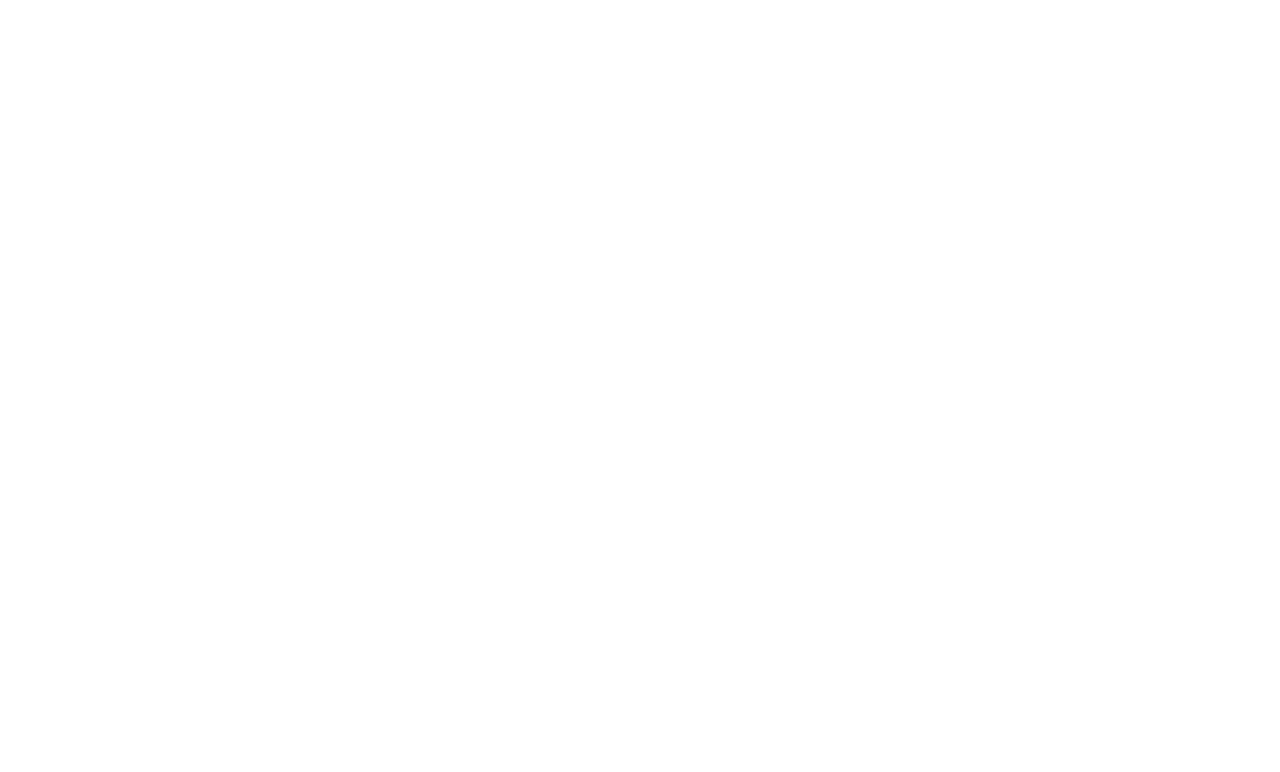
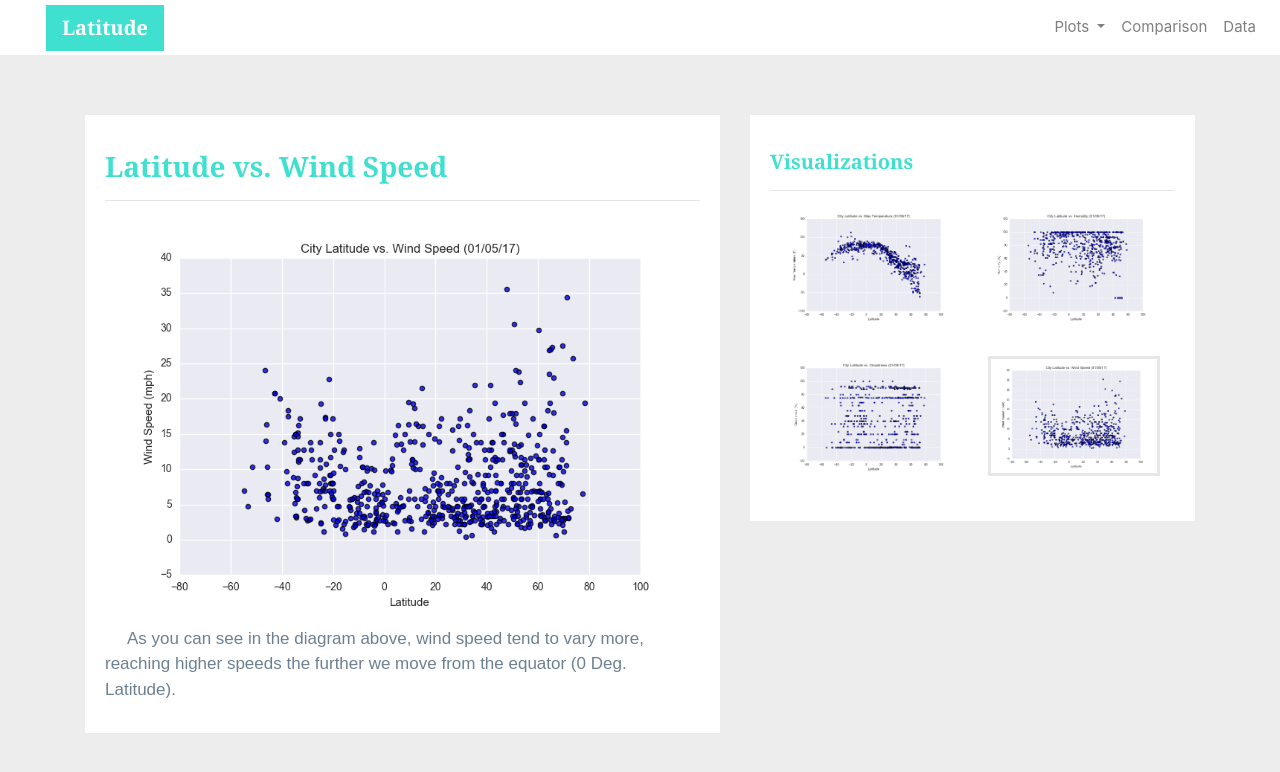
Before and after one commit to M-Agami/Web-Design-Challenge, a plain HTML site: page wind_speed.html in a window 1280 px wide. Drawn offline with nearby package versions, Linux system fonts and the light colour scheme.

Commit message:
added max temp and wind speed html, began humidity html

```diff
--- /dev/null
+++ b/max_temperature.html
@@ -0,0 +1,148 @@
+<!DOCTYPE html>
+<html>
+<head>
+
+  <meta charset="utf-8" />
+  <meta http-equiv="X-UA-Compatible" content="IE=edge">
+  <title>Latitude vs. Max Temperature</title>
+  <meta name="viewport" content="width=device-width, initial-scale=1">
+
+  <!-- Bootstrap & CSS -->
+  <link rel="stylesheet" href="https://stackpath.bootstrapcdn.com/bootstrap/4.3.1/css/bootstrap.min.css" integrity="sha384-ggOyR0iXCbMQv3Xipma34MD+dH/1fQ784/j6cY/iJTQUOhcWr7x9JvoRxT2MZw1T" crossorigin="anonymous">
+  <link rel="stylesheet" type="text/css" href="style.css">
+
+</head>
+
+<body>
+    <div class="navigation">
+        <nav class="navbar navbar-expand-lg navbar-light">
+          <a class="navbar-brand" style="background-color: turquoise;" href="index.html">Latitude</a>
+          <button class="navbar-toggler border border-white" type="button" data-toggle="collapse" data-target="#navbarNavDropdown"
+            aria-controls="navbarNavDropdown" aria-expanded="false" aria-label="Toggle navigation">
+            <span class="navbar-toggler-icon"></span>
+          </button>
+
+          <div class="collapse navbar-collapse" id="navbarNavDropdown">
+            <ul class="navbar-nav ml-auto">
+              <li class="nav-item dropdown">
+                <a class="nav-link dropdown-toggle" href="#" id="navbarDropdownMenuLink" data-toggle="dropdown"
+                  aria-haspopup="true" aria-expanded="false">
+                  Plots
+                </a>
+
+                <div class="dropdown-menu" aria-labelledby="navbarDropdownMenuLink">
+                  <a class="dropdown-item" href="max_temperature.html">Max Temperature</a>
+                  <a class="dropdown-item" href="humidity.html">Humidity</a>
+                  <a class="dropdown-item" href="cloudiness.html">Cloudiness</a>
+                  <a class="dropdown-item active" href="wind_speed.html">Wind Speed</a>
+                </div>
+
+              </li>
+              <li class="nav-item">
+                <a class="nav-link" href="comparisons.html">Comparison</a>
+              </li>
+              <li class="nav-item">
+                <a class="nav-link" href="data.html">Data</a>
+              </li>
+            </ul>
+          </div>
+        </nav>
+
+      </div>
+      <div class="container">
+        <div class="row">
+          <div class="col-lg-7 col-md-12">
+
+
+            <div class="box">
+
+              <h3 class="title">Latitude vs. Max Temperature</h3>
+
+              <hr>
+
+              <img src="WebVisualizations/assets/images/Fig1.png" alt="Max Temperature Graph">
+
+              <p >As expected, the weather  becomes significantly warmer as one approaches the equator (0 Deg. Latitude). More Interestingly, however, is the fact that the souther hemisphere
+                tends to be warmer this time of year than the northern hemisphere. This may be due to the tilt of the Earth at the time this data was gathered.
+              </p>
+
+           </div>
+
+          </div>
+
+          <div class="col-lg-5 col-md-12">
+
+            <div class="box">
+
+              <h5 class="title">Visualizations</h5>
+
+              <hr>
+
+              <div class="container">
+
+                <div class="row" style="padding-bottom: 30px;">
+
+                  <div class="col-6">
+
+                    <a href="max_temperature.html">
+
+                      <img class="panel" src="WebVisualizations/assets/images/Fig1.png" alt="Max Temperature Image">
+
+                    </a>
+
+                  </div>
+
+                  <div class="col-6">
+
+                    <a href="humidity.html">
+
+                      <img class="panel" src="WebVisualizations/assets/images/Fig2.png" alt="Humidity Graph">
+
+                    </a>
+
+                  </div>
+
+                </div>
+
+                <div class="row" style="padding-bottom: 30px;">
+
+                  <div class="col-6">
+
+                    <a href="cloudiness.html">
+
+                      <img class="panel" src="WebVisualizations/assets/images/Fig3.png" alt="Cloudiness Graph">
+
+                    </a>
+
+                  </div>
+
+                 <div class="col-6">
+
+                    <a href="wind_speed.html">
+
+                      <img class="panel active" src="WebVisualizations/assets/images/Fig4.png" alt="Wind Speed Graph">
+
+                    </a>
+
+                  </div>
+
+                </div>
+
+              </div>
+
+            </div>
+
+          </div>
+
+        </div>
+
+      </div>
+      <script src="https://code.jquery.com/jquery-3.3.1.slim.min.js" integrity="sha384-q8i/X+965DzO0rT7abK41JStQIAqVgRVzpbzo5smXKp4YfRvH+8abtTE1Pi6jizo" crossorigin="anonymous"></script>
+
+      <script src="https://cdnjs.cloudflare.com/ajax/libs/popper.js/1.14.7/umd/popper.min.js" integrity="sha384-UO2eT0CpHqdSJQ6hJty5KVphtPhzWj9WO1clHTMGa3JDZwrnQq4sF86dIHNDz0W1" crossorigin="anonymous"></script>
+
+      <script src="https://stackpath.bootstrapcdn.com/bootstrap/4.3.1/js/bootstrap.min.js" integrity="sha384-JjSmVgyd0p3pXB1rRibZUAYoIIy6OrQ6VrjIEaFf/nJGzIxFDsf4x0xIM+B07jRM" crossorigin="anonymous"></script>
+
+      </body>
+
+      </html>
--- a/style.css
+++ b/style.css
@@ -57,7 +57,7 @@ body{
     padding-top: 25px;
   }
 
-  .p{
+  p{
     line-height: 1.5 ;
     text-indent: 22px;
     color: #6D8092;
--- a/wind_speed.html
+++ b/wind_speed.html
@@ -0,0 +1,146 @@
+<!DOCTYPE html>
+<html>
+<head>
+
+  <meta charset="utf-8" />
+  <meta http-equiv="X-UA-Compatible" content="IE=edge">
+  <title>Latitude vs. Wind Speed</title>
+  <meta name="viewport" content="width=device-width, initial-scale=1">
+
+  <!-- Bootstrap & CSS -->
+  <link rel="stylesheet" href="https://stackpath.bootstrapcdn.com/bootstrap/4.3.1/css/bootstrap.min.css" integrity="sha384-ggOyR0iXCbMQv3Xipma34MD+dH/1fQ784/j6cY/iJTQUOhcWr7x9JvoRxT2MZw1T" crossorigin="anonymous">
+  <link rel="stylesheet" type="text/css" href="style.css">
+
+</head>
+
+<body>
+    <div class="navigation">
+        <nav class="navbar navbar-expand-lg navbar-light">
+          <a class="navbar-brand" style="background-color: turquoise;" href="index.html">Latitude</a>
+          <button class="navbar-toggler border border-white" type="button" data-toggle="collapse" data-target="#navbarNavDropdown"
+            aria-controls="navbarNavDropdown" aria-expanded="false" aria-label="Toggle navigation">
+            <span class="navbar-toggler-icon"></span>
+          </button>
+
+          <div class="collapse navbar-collapse" id="navbarNavDropdown">
+            <ul class="navbar-nav ml-auto">
+              <li class="nav-item dropdown">
+                <a class="nav-link dropdown-toggle" href="#" id="navbarDropdownMenuLink" data-toggle="dropdown"
+                  aria-haspopup="true" aria-expanded="false">
+                  Plots
+                </a>
+
+                <div class="dropdown-menu" aria-labelledby="navbarDropdownMenuLink">
+                  <a class="dropdown-item" href="max_temperature.html">Max Temperature</a>
+                  <a class="dropdown-item" href="humidity.html">Humidity</a>
+                  <a class="dropdown-item" href="cloudiness.html">Cloudiness</a>
+                  <a class="dropdown-item active" href="wind_speed.html">Wind Speed</a>
+                </div>
+
+              </li>
+              <li class="nav-item">
+                <a class="nav-link" href="comparisons.html">Comparison</a>
+              </li>
+              <li class="nav-item">
+                <a class="nav-link" href="data.html">Data</a>
+              </li>
+            </ul>
+          </div>
+        </nav>
+
+      </div>
+      <div class="container">
+        <div class="row">
+          <div class="col-lg-7 col-md-12">
+
+
+            <div class="box">
+
+              <h3 class="title">Latitude vs. Wind Speed</h3>
+
+              <hr>
+
+              <img src="WebVisualizations/assets/images/Fig4.png" alt="Wind speed Graph">
+
+              <p> As you can see in the diagram above, wind speed tend to vary more, reaching higher speeds the further we move from the equator (0 Deg. Latitude).</p>
+
+           </div>
+
+          </div>
+
+          <div class="col-lg-5 col-md-12">
+
+            <div class="box">
+
+              <h5 class="title">Visualizations</h5>
+
+              <hr>
+
+              <div class="container">
+
+                <div class="row" style="padding-bottom: 30px;">
+
+                  <div class="col-6">
+
+                    <a href="max_temperature.html">
+
+                      <img class="panel" src="WebVisualizations/assets/images/Fig1.png" alt="Max Temperature Image">
+
+                    </a>
+
+                  </div>
+
+                  <div class="col-6">
+
+                    <a href="humidity.html">
+
+                      <img class="panel" src="WebVisualizations/assets/images/Fig2.png" alt="Humidity Graph">
+
+                    </a>
+
+                  </div>
+
+                </div>
+
+                <div class="row" style="padding-bottom: 30px;">
+
+                  <div class="col-6">
+
+                    <a href="cloudiness.html">
+
+                      <img class="panel" src="WebVisualizations/assets/images/Fig3.png" alt="Cloudiness Graph">
+
+                    </a>
+
+                  </div>
+
+                 <div class="col-6">
+
+                    <a href="wind_speed.html">
+
+                      <img class="panel active" src="WebVisualizations/assets/images/Fig4.png" alt="Wind Speed Graph">
+
+                    </a>
+
+                  </div>
+
+                </div>
+
+              </div>
+
+            </div>
+
+          </div>
+
+        </div>
+
+      </div>
+      <script src="https://code.jquery.com/jquery-3.3.1.slim.min.js" integrity="sha384-q8i/X+965DzO0rT7abK41JStQIAqVgRVzpbzo5smXKp4YfRvH+8abtTE1Pi6jizo" crossorigin="anonymous"></script>
+
+      <script src="https://cdnjs.cloudflare.com/ajax/libs/popper.js/1.14.7/umd/popper.min.js" integrity="sha384-UO2eT0CpHqdSJQ6hJty5KVphtPhzWj9WO1clHTMGa3JDZwrnQq4sF86dIHNDz0W1" crossorigin="anonymous"></script>
+
+      <script src="https://stackpath.bootstrapcdn.com/bootstrap/4.3.1/js/bootstrap.min.js" integrity="sha384-JjSmVgyd0p3pXB1rRibZUAYoIIy6OrQ6VrjIEaFf/nJGzIxFDsf4x0xIM+B07jRM" crossorigin="anonymous"></script>
+
+      </body>
+
+      </html>
```
Also changed, not shown: max_tempertature.html (deleted), 2 other files.
